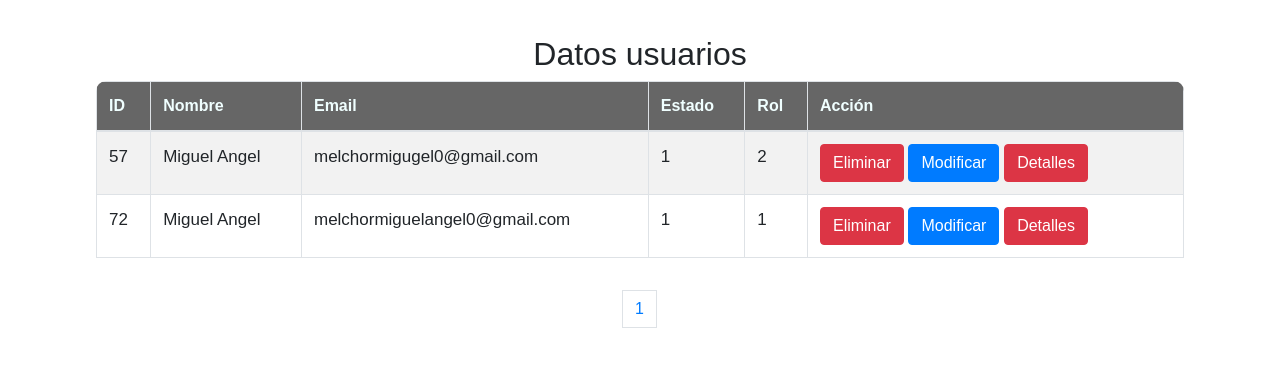
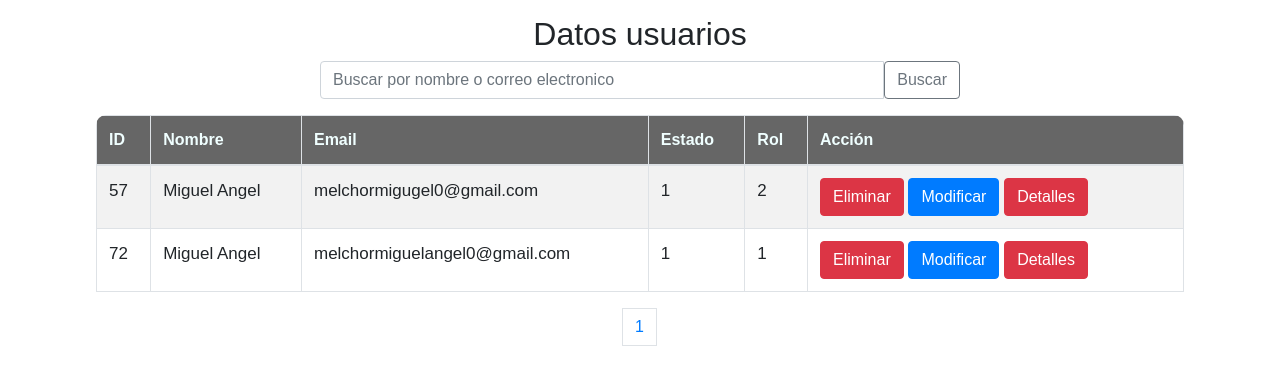
Before and after one commit to Miguelangel0507/INTERAC-TIC, a PHP site: page /interac-tic/administrador/index.php in a window 1280 px wide. Shown: the part 64-449 px from the top of the page. Run offline with PHP 8.4, Linux system fonts and the light colour scheme; a user stored in the database is signed in; data comes from the database, SQL or seed files in the repository; some libraries are stand-ins or nearby versions.

Commit message:
se agrega la busqeuda de usuarios al administrador

```diff
--- a/administrador/admin.css
+++ b/administrador/admin.css
@@ -17,6 +17,14 @@
     font-size: 20px;
 }
 
+.pagination_usuarios {
+    margin: 0px;
+}
+
+.form_search {
+    width: 50%;
+}
+
 .separador_info {
     display: none;
 }
@@ -25,7 +33,7 @@
     display: flex;
     flex-direction: column;
     align-items: center;
-    margin-top: 35px;
+    margin-top: 15px;
 }
 
 .btns_info_usuarios {
@@ -121,6 +129,12 @@ h4 {
     margin: 10px 0;
 }
 
+@media(max-width: 1326px) {
+    .pagination_usuarios {
+        margin-bottom: 10px;
+    }
+}
+
 @media(max-width:991px) {
     .detalle {
         flex-direction: column;
@@ -141,6 +155,9 @@ h4 {
         margin-top: 20px !important;
         justify-content: space-around !important;
     }
+    .form_search {
+        width: 80%;
+    }
 }
 
 @media(max-width:446px) {
--- a/administrador/index.php
+++ b/administrador/index.php
@@ -28,6 +28,14 @@ session_start();
 
   <div class="clearfix">
     <h2 id="titulo">Datos usuarios</h2>
+
+    <form  method="get" class="form_search">
+      <div class="input-group mb-3">
+        <input type="text" class="form-control" name="busqueda" id="busqueda" placeholder="Buscar por nombre o correo electronico" aria-label="Recipient's username" aria-describedby="button-addon2">
+        <input type="submit" value="Buscar" class="btn btn-outline-secondary">
+      </div>
+    </form>
+
     <div class="contenedor_tabla">
       <div class="table-responsive">
         <table class="table table-bordered table-striped table-hover">
@@ -43,7 +51,6 @@ session_start();
           </thead>
           <tbody>
             <?php
-
             include("total_registros.php");
             $por_pagina = 5;
 
@@ -54,10 +61,6 @@ session_start();
             }
             $desde = ($pagina - 1) * $por_pagina;
             $total_paginas = ceil($total_registro / $por_pagina);
-
-            if (empty($_GET['busqueda'])){
-
-            }
 
             include("registro.php");
             while ($dataCliente = $query->fetch(PDO::FETCH_ASSOC)) { ?>
@@ -87,25 +90,41 @@ session_start();
 
     <!--Paginador-->
     <nav aria-label="Page navigation example">
-      <ul class="pagination">
+      <ul class="pagination pagination_usuarios">
         <li class="page-item">
           <?php if ($pagina > 1) {
-            echo '<a class="page-link" href="?pagina=' . $pagina-1 . ' " aria-label="Previous">
-            <span aria-hidden="true">&laquo;</span>
-            </a>';
+            if (empty($_GET['busqueda'])) {
+              echo '<a class="page-link" href="?pagina=' . $pagina - 1 . ' " aria-label="Previous">
+              <span aria-hidden="true">&laquo;</span>
+              </a>';
+            } else {
+              echo '<a class="page-link" href="?pagina=' . $pagina - 1 . '&busqueda=' . $busqueda . ' " aria-label="Previous">
+              <span aria-hidden="true">&laquo;</span>
+              </a>';
+            }
           }
           ?>
         </li>
         <?php
         for ($i = 1; $i <= $total_paginas; $i++) {
-        echo '<li class="page-item"><a class="page-link" href="?pagina=' . $i . '">' . $i . '</a></li>';
+          if (empty($_GET['busqueda'])) {
+            echo '<li class="page-item"><a class="page-link" href="?pagina=' . $i . '">' . $i . '</a></li>';
+          } else {
+            echo '<li class="page-item"><a class="page-link" href="?pagina=' . $i . '&busqueda=' . $busqueda . '">' . $i . '</a></li>';
+          }
         }
         ?>
         <li class="page-item">
           <?php if ($pagina != $total_paginas) {
-            echo '<a class="page-link" href="?pagina=' . $pagina + 1 . '" aria-label="Next">
-            <span aria-hidden="true">&raquo;</span>
-          </a>';
+            if (empty($_GET['busqueda'])) {
+              echo '<a class="page-link" href="&pagina=' . $pagina + 1 . '" aria-label="Next">
+              <span aria-hidden="true">&raquo;</span>
+              </a>';
+            } else {
+              echo '<a class="page-link" href="?pagina=' . $pagina + 1 . '&busqueda=' . $busqueda . '" aria-label="Next">
+              <span aria-hidden="true">&raquo;</span>
+              </a>';
+            }
           }
           ?>
         </li>
--- a/administrador/registro.php
+++ b/administrador/registro.php
@@ -1,14 +1,21 @@
 <?php
-require ('../php/conexion.php');
-$pdo -> setAttribute(PDO::ATTR_ERRMODE, PDO::ERRMODE_EXCEPTION);
+require('../php/conexion.php');
+$pdo->setAttribute(PDO::ATTR_ERRMODE, PDO::ERRMODE_EXCEPTION);
 
-$query = $pdo->prepare('SELECT id_datos_usuario, nombre, email, username, estado, rol_usuario, puntossopa.puntos_nivel1 AS "s1", puntossopa.puntos_nivel2 AS "s2", puntossopa.puntos_nivel3 "s3", puntostrivia.puntos_nivel1 "t1",puntostrivia.puntos_nivel2 as"t2",puntostrivia.puntos_nivel3 as"t3" FROM datosusuario
-INNER JOIN usuarios On datosusuario.id_datos_usuario=usuarios.id_username
-LEFT JOIN puntossopa on datosusuario.id_datos_usuario=puntossopa.id_puntos_sopa
-RIGHT JOIN puntostrivia on datosusuario.id_datos_usuario=puntostrivia.id_puntos_trivia WHERE datosusuario.id_datos_usuario
-ORDER BY datosusuario.id_datos_usuario ASC LIMIT '.$desde.','.$por_pagina.' ');
-
+if (empty($_GET['busqueda'])) {
+    $query = $pdo->prepare('SELECT id_datos_usuario, nombre, email, username, estado, rol_usuario, puntossopa.puntos_nivel1 AS "s1", puntossopa.puntos_nivel2 AS "s2", puntossopa.puntos_nivel3 "s3", puntostrivia.puntos_nivel1 "t1",puntostrivia.puntos_nivel2 as"t2",puntostrivia.puntos_nivel3 as"t3" FROM datosusuario
+    INNER JOIN usuarios On datosusuario.id_datos_usuario=usuarios.id_username
+    LEFT JOIN puntossopa on datosusuario.id_datos_usuario=puntossopa.id_puntos_sopa
+    RIGHT JOIN puntostrivia on datosusuario.id_datos_usuario=puntostrivia.id_puntos_trivia WHERE datosusuario.id_datos_usuario
+    ORDER BY datosusuario.id_datos_usuario ASC LIMIT ' . $desde . ',' . $por_pagina . ' ');
+} else {
+    $query = $pdo->prepare('SELECT id_datos_usuario, nombre, email, username, estado, rol_usuario, puntossopa.puntos_nivel1 AS "s1",
+    puntossopa.puntos_nivel2 AS "s2", puntossopa.puntos_nivel3 "s3", puntostrivia.puntos_nivel1 "t1",puntostrivia.puntos_nivel2 as "t2",
+    puntostrivia.puntos_nivel3 as"t3" FROM datosusuario
+    INNER JOIN usuarios On datosusuario.id_datos_usuario=usuarios.id_username
+    LEFT JOIN puntossopa on datosusuario.id_datos_usuario=puntossopa.id_puntos_sopa
+    RIGHT JOIN puntostrivia on datosusuario.id_datos_usuario=puntostrivia.id_puntos_trivia
+    WHERE datosusuario.nombre LIKE "%' . $busqueda . '%" OR datosusuario.email LIKE "%' . $busqueda . '%"  ORDER BY datosusuario.id_datos_usuario ASC LIMIT ' . $desde . ',' . $por_pagina . ' ');
+}
 $query->execute();
 $cantidad = array();
-
-?>
--- a/administrador/total_registros.php
+++ b/administrador/total_registros.php
@@ -1,8 +1,16 @@
 <?php
-require ('../php/conexion.php');
-$pdo -> setAttribute(PDO::ATTR_ERRMODE, PDO::ERRMODE_EXCEPTION);
+require('../php/conexion.php');
+$pdo->setAttribute(PDO::ATTR_ERRMODE, PDO::ERRMODE_EXCEPTION);
 
-$query = $pdo->prepare('SELECT COUNT(*) AS total_usuarios from datosusuario');
-$query->execute();
-$total_datos = $query->fetch(PDO::FETCH_ASSOC);
-$total_registro = $total_datos['total_usuarios'];
+if (empty($_GET['busqueda'])) {
+    $query = $pdo->prepare('SELECT COUNT(*) AS total_usuarios from datosusuario');
+    $query->execute();
+    $total_datos = $query->fetch(PDO::FETCH_ASSOC);
+    $total_registro = $total_datos['total_usuarios'];
+} else {
+    $busqueda = $_GET['busqueda'];
+    $query = $pdo->prepare('SELECT COUNT(*) AS total_usuarios from datosusuario where nombre like "%' . $busqueda . '%" OR datosusuario.email LIKE "%' . $busqueda . '%"');
+    $query->execute();
+    $total_datos = $query->fetch(PDO::FETCH_ASSOC);
+    $total_registro = $total_datos['total_usuarios'];
+}
```
